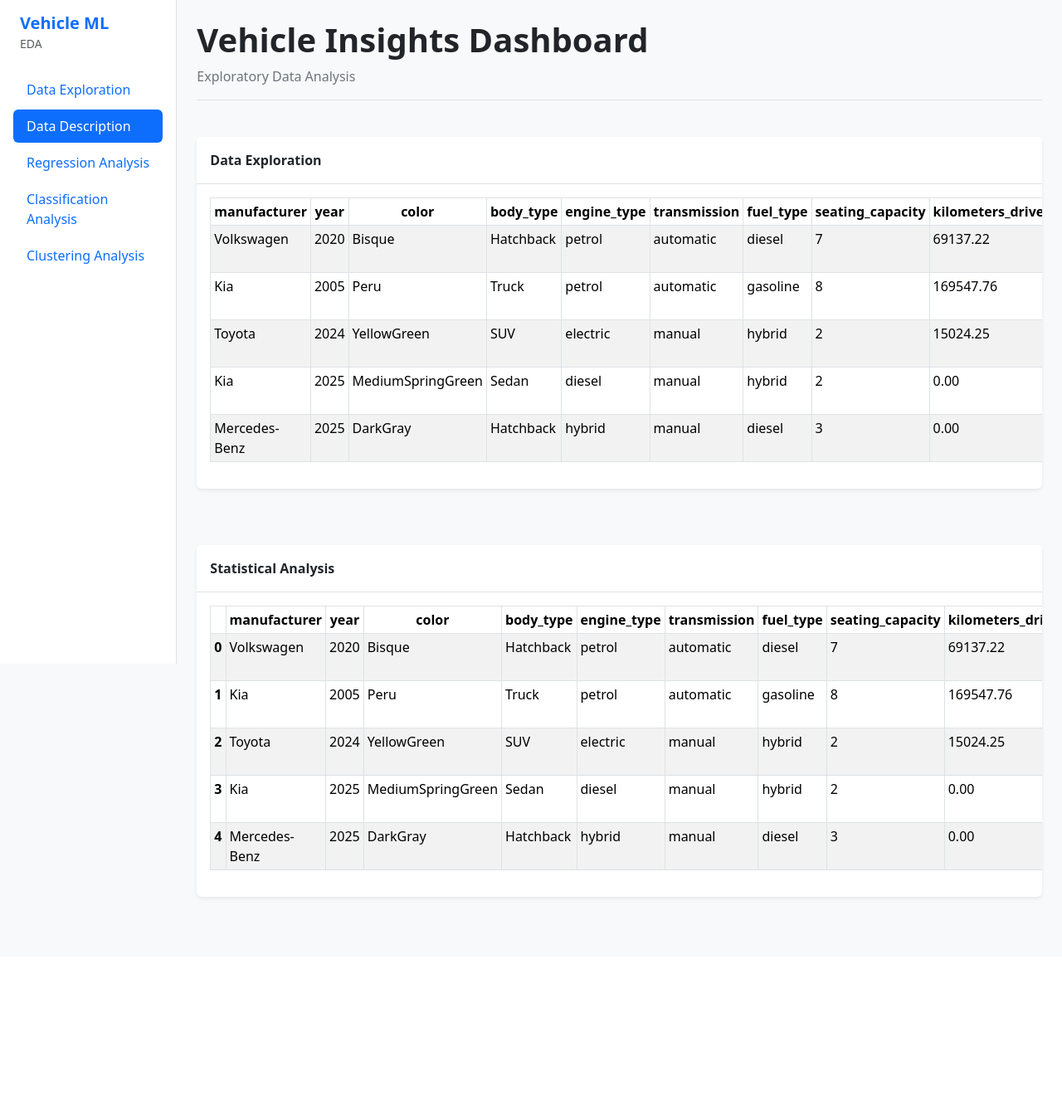
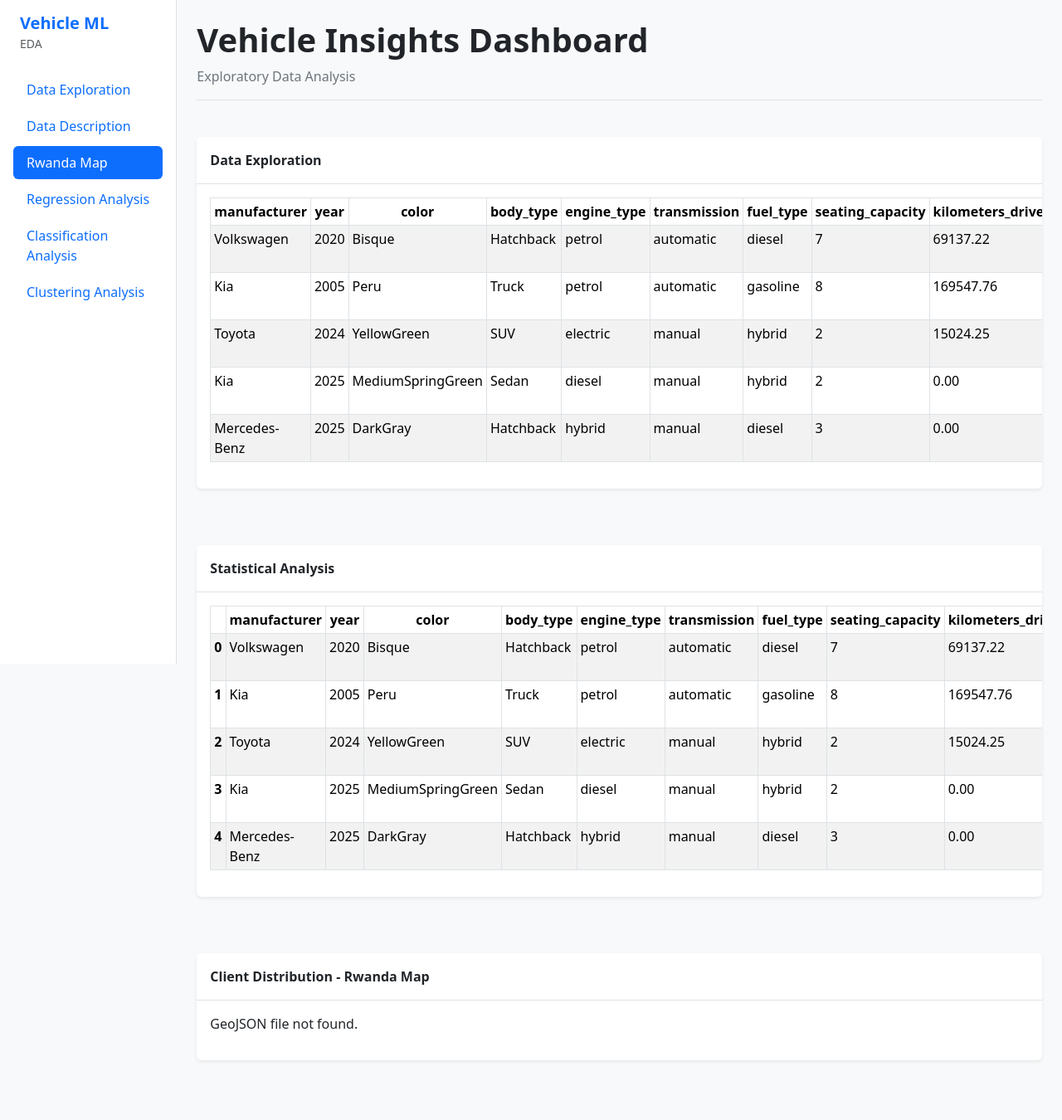
Before and after one commit to k2albert123/vehicles-prediction, a Django app: page / in a window 1280 px wide. Shown: the whole page at 83% size. Before the commit the page ends 1084 px from the top, so only its background shows below. Run offline with Django 5.2, Linux system fonts and the light colour scheme.

Commit message:
feat: Add Rwanda district GeoJSON data, create an initial `index.html` template, and update the README with a faster installation option.

```diff
--- a/predictor/templates/predictor/index.html
+++ b/predictor/templates/predictor/index.html
@@ -1,45 +1,64 @@
-<!DOCTYPE html>
+<!doctype html>
 <html lang="en">
-
   <head>
-    <meta charset="UTF-8">
-    <meta name="viewport" content="width=device-width, initial-scale=1.0">
+    <meta charset="UTF-8" />
+    <meta name="viewport" content="width=device-width, initial-scale=1.0" />
     <title>Vehicle ML Dashboard</title>
-    <link href="https://cdn.jsdelivr.net/npm/bootstrap@5.3.2/dist/css/bootstrap.min.css" rel="stylesheet">
+    <link
+      href="https://cdn.jsdelivr.net/npm/bootstrap@5.3.2/dist/css/bootstrap.min.css"
+      rel="stylesheet"
+    />
   </head>
 
   <body class="bg-light">
-
     <div class="container-fluid">
       <div class="row">
-
-            <nav id="sidebarMenu" class="col-md-3 col-lg-2 d-md-block bg-white border-end sticky-top vh-100 overflow-y-auto p-3">
+        <nav
+          id="sidebarMenu"
+          class="col-md-3 col-lg-2 d-md-block bg-white border-end sticky-top vh-100 overflow-y-auto p-3"
+        >
           <div class="mb-4 ps-2">
             <h5 class="text-primary fw-bold mb-0">Vehicle ML</h5>
             <small class="text-muted">EDA</small>
           </div>
 
           <div id="data_exploration-nav" class="nav nav-pills flex-column">
-                    <a class="nav-link mb-1 active" href="#dataset_exploration">Data Exploration</a>
-                    <a class="nav-link mb-1" href="#data_exploration">Data Description</a>
-                    <a class="nav-link mb-1" href="{% url 'regression_analysis' %}">Regression Analysis</a>
-                    <a class="nav-link mb-1" href="{% url 'classification_analysis' %}">Classification Analysis</a>
-                    <a class="nav-link mb-1" href="{% url 'clustering_analysis' %}">Clustering Analysis</a>
+            <a class="nav-link mb-1 active" href="#dataset_exploration"
+              >Data Exploration</a
+            >
+            <a class="nav-link mb-1" href="#data_exploration"
+              >Data Description</a
+            >
+            <a class="nav-link mb-1" href="#rwanda_map">Rwanda Map</a>
+            <a class="nav-link mb-1" href="{% url 'regression_analysis' %}"
+              >Regression Analysis</a
+            >
+            <a class="nav-link mb-1" href="{% url 'classification_analysis' %}"
+              >Classification Analysis</a
+            >
+            <a class="nav-link mb-1" href="{% url 'clustering_analysis' %}"
+              >Clustering Analysis</a
+            >
           </div>
         </nav>
 
-            <main class="col-md-9 ms-sm-auto col-lg-10 px-md-4 py-4"
+        <main
+          class="col-md-9 ms-sm-auto col-lg-10 px-md-4 py-4"
           data-bs-spy="scroll"
           data-bs-target="#data_exploration-nav"
           data-bs-smooth-scroll="true"
-                tabindex="0">
-
+          tabindex="0"
+        >
           <header class="mb-4 border-bottom pb-3">
             <h1 class="fw-bold text-dark">Vehicle Insights Dashboard</h1>
             <p class="text-secondary mb-0">Exploratory Data Analysis</p>
           </header>
 
-                <section id="dataset_exploration" class="mb-5" style="padding-top: 20px;">
+          <section
+            id="dataset_exploration"
+            class="mb-5"
+            style="padding-top: 20px"
+          >
             <div class="card shadow-sm border-0">
               <div class="card-header bg-white border-bottom py-3">
                 <span class="fw-bold">Data Exploration</span>
@@ -50,7 +69,7 @@
             </div>
           </section>
 
-                <section id="data_exploration" class="mb-5" style="padding-top: 20px;">
+          <section id="data_exploration" class="mb-5" style="padding-top: 20px">
             <div class="card shadow-sm border-0">
               <div class="card-header bg-white border-bottom py-3">
                 <span class="fw-bold">Statistical Analysis</span>
@@ -61,11 +80,18 @@
             </div>
           </section>
 
+          <section id="rwanda_map" class="mb-5" style="padding-top: 20px">
+            <div class="card shadow-sm border-0">
+              <div class="card-header bg-white border-bottom py-3">
+                <span class="fw-bold">Client Distribution - Rwanda Map</span>
+              </div>
+              <div class="card-body">{{ rwanda_map|safe }}</div>
+            </div>
+          </section>
         </main>
       </div>
     </div>
 
     <script src="https://cdn.jsdelivr.net/npm/bootstrap@5.3.2/dist/js/bootstrap.bundle.min.js"></script>
   </body>
-
 </html>
```
Lines whose indentation alone changed are shown as unchanged.
